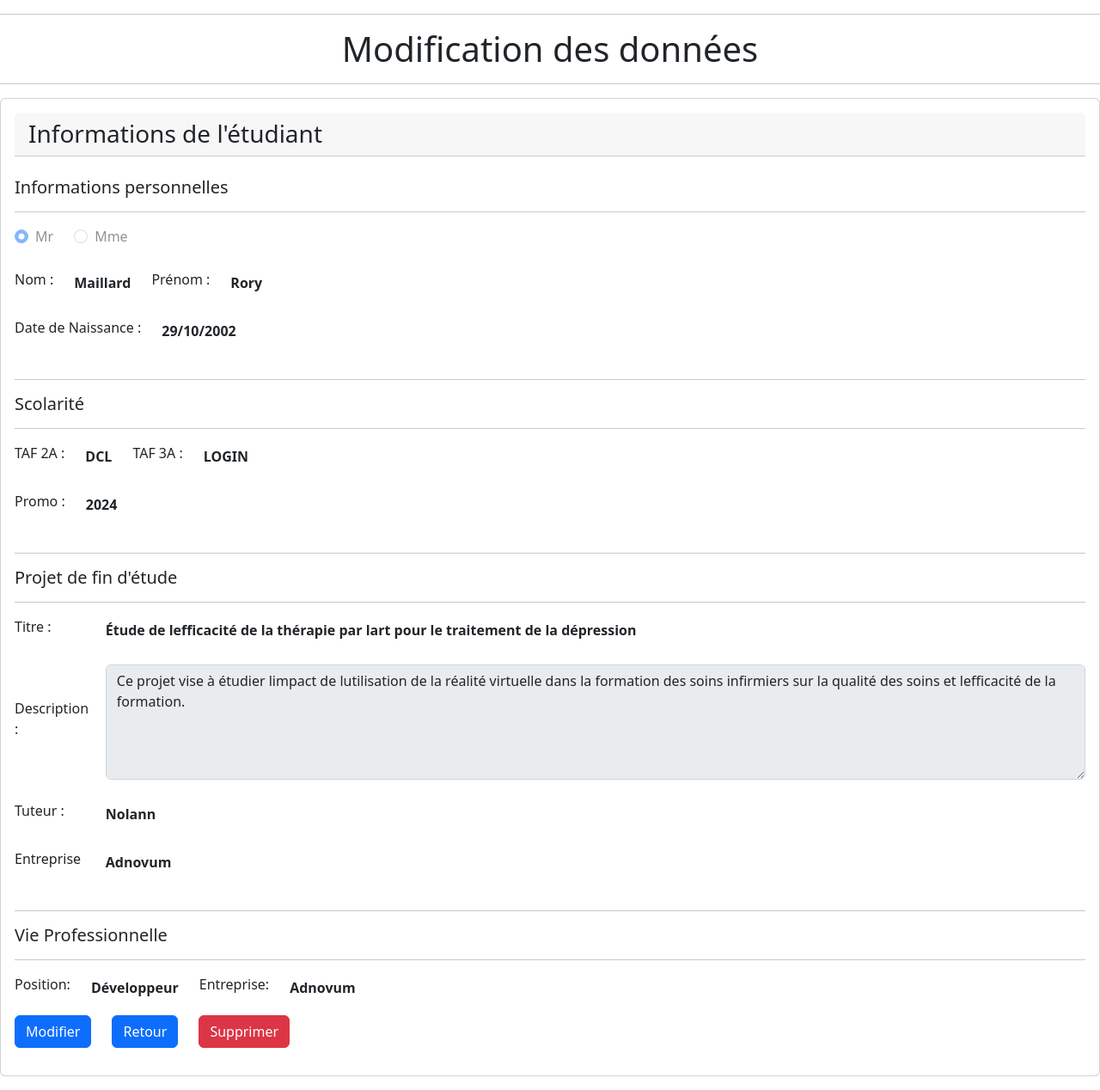
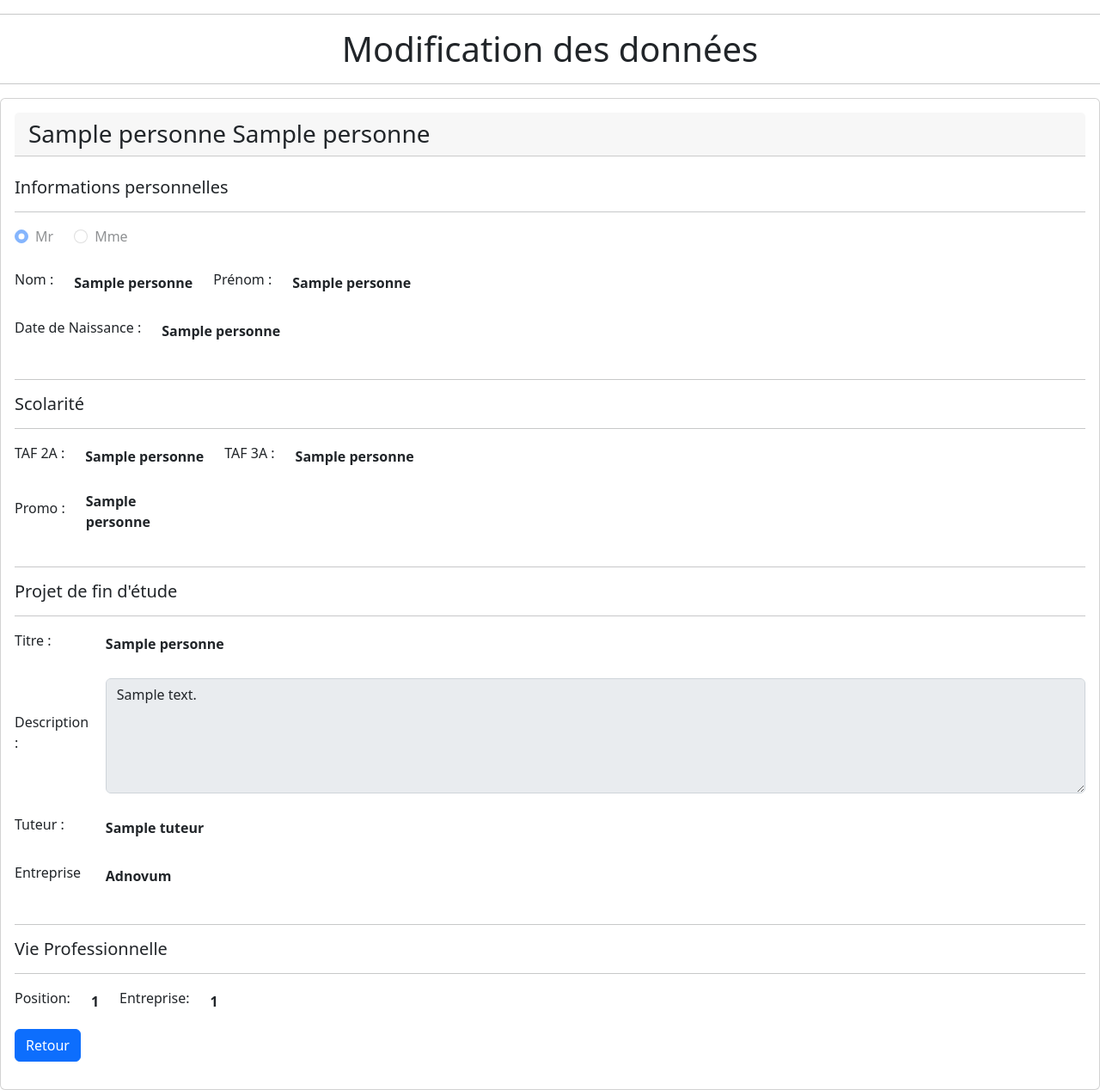
Before and after one commit to nlnTessi07/ue_web_maillard_tessier, a Flask app: template templates/detailsStudent.jinja2 in a window 1280 px wide. Shown: the whole page at 86% size. Run offline with Flask 2, Linux system fonts and the light colour scheme; the template is opened without the code that fills it: most values are stand-ins (such as "Sample title", 1, 10 or a date in 2020).

Commit message:
continuation de integration bdd

```diff
--- a/app.py
+++ b/app.py
@@ -259,24 +259,21 @@ def loginAdminPost():
 def dashboard(isAdmin, current_id):
     clean()
     organisations, positions, pfes, tafs, personnes = createBase()
-    persons=getList(None,None,None,None,None)
+    persons=getList(None,None,None,None,None,None)
     return flask.render_template('Dashboard.html.jinja2',isAdmin=isAdmin,current_id=current_id,personnes=persons,tafs=tafs)
-@app.route('/UserModif')
-def userModif():
-    return flask.render_template('modifUserData.jinja2')
+@app.route('/UserModif/<id>')
+def userModif(id):
+    personne=getList(id,None,None,None,None,None)
+    return flask.render_template('modifUserData.jinja2',personne=personne)
 
 @app.route('/UserModif',methods=["POST"])
 def userModifPost():
     return()
 
-@app.route('/AdminDashboard',methods=["POST"])
-def adminRecherchePost():
-    if 'modifier' in flask.request.form:
-        return flask.redirect('/UserModif')
-    elif 'ajouterEtudiant' in flask.request.form:
-        return flask.redirect('/StudentAdd')
-    elif 'modifEtudiant' in flask.request.form:
-        return flask.redirect('/StudentFind')
+@app.route('/UserDetails/<isAdmin>/<id>')
+def userDetails(isAdmin,id):
+    personne=getList(id,None,None,None,None)
+    return flask.render_template('detailsStudent.jinja2',personne=personne,isADmin=isAdmin)
 
 @app.route('/StudentAdd')
 def addStudent():
--- a/templates/Dashboard.html.jinja2
+++ b/templates/Dashboard.html.jinja2
@@ -191,7 +191,7 @@
                                   </div>
                                     <div class = "row align-items-center">
                                         <div class = "col-sm-4">
-                                            <button type="submit" class="btn btn-primary" name="detailsEtudiant{{ personne[0] }}">Détails</button>
+                                            <button type="submit" class="btn btn-primary" >Détails</button>
                                         </div>
                                         {% if isAdmin=="True" %}
                                             <div class = "col-sm-4">
--- a/templates/detailsStudent.jinja2
+++ b/templates/detailsStudent.jinja2
@@ -17,7 +17,7 @@
                 <div class = "card">
                     <div class="card-body">
                         <form method = "POST">
-                            <h3 class="card-header">Informations de l'étudiant</h3>
+                            <h3 class="card-header">{{ personne[1]}} {{ personne[2] }}</h3>
                           <div class="mb-3">
                               <br>
                               <h5>Informations personnelles</h5>
@@ -46,13 +46,13 @@
                                     <label for="Name" class="form-label">Nom :</label>
                                   </div>
                                   <div class = "col-auto">
-                                        <b>Maillard</b>
+                                        <b>{{ personne[2] }}</b>
                                   </div>
                                   <div class = "col-auto">
                                     <label for="Prenom" class="form-label">Prénom :</label>
                                   </div>
                                   <div class = "col-auto">
-                                    <b>Rory</b>
+                                    <b>{{ personne[1] }}</b>
                                   </div>
                               </div>
                               <br>
@@ -61,7 +61,7 @@
                                     <label for="Date" class="form-label">Date de Naissance :</label>
                                   </div>
                                   <div class = "col-auto">
-                                    <b>29/10/2002</b>
+                                    <b>{{ personne[10] }}</b>
                                   </div>
                               </div>
                                 <br>
@@ -73,13 +73,13 @@
                                       <label for="taf1" class="form-label">TAF 2A :</label>
                                   </div>
                                   <div class = "col-auto">
-                                      <b>DCL</b>
+                                      <b>{{ personne[4] }}</b>
                                   </div>
                                   <div class = "col-auto">
                                       <label for="taf2" class="form-label">TAF 3A :</label>
                                   </div>
                                   <div class = "col-auto">
-                                       <b>LOGIN</b>
+                                       <b>{{ personne[5] }}</b>
                                   </div>
                               </div>
                               <br>
@@ -88,7 +88,7 @@
                                     <label for="promo" class="form-label">Promo :</label>
                                 </div>
                                 <div class = "col-sm-1">
-                                    <b>2024</b>
+                                    <b>{{ personne[3] }}</b>
                                 </div>
                             </div>
                               <br>
@@ -100,7 +100,7 @@
                                     <label for="stage" class="form-label">Titre :</label>
                                 </div>
                                 <div class = "col-sm-11">
-                                    <b>Étude de lefficacité de la thérapie par lart pour le traitement de la dépression</b>
+                                    <b>{{ personne[9].titre }}</b>
                                 </div>
                             </div>
                               <br>
@@ -109,7 +109,7 @@
                                       <label for="description" class="form-label">Description :</label>
                                   </div>
                                   <div class = "col-sm-11">
-                                      <textarea autocomplete="off" class="form-control" id="description" rows="5" wrap="soft" name="description" disabled>Ce projet vise à étudier limpact de lutilisation de la réalité virtuelle dans la formation des soins infirmiers sur la qualité des soins et lefficacité de la formation.</textarea>
+                                      <textarea autocomplete="off" class="form-control" id="description" rows="5" wrap="soft" name="description" disabled>{{ personne[9].description }}</textarea>
                                   </div>
                               </div>
                               <br>
@@ -118,7 +118,7 @@
                                       <label for="tuteur" class="form-label">Tuteur :</label>
                                   </div>
                                   <div class="col-auto">
-                                      <b>Nolann</b>
+                                      <b>{{ personne[9].tuteur }}</b>
                                   </div>
                               </div>
                               <br>
@@ -139,26 +139,28 @@
                                     <label for="position" class="form-label">Position:</label>
                                 </div>
                                 <div class = "col-auto">
-                                    <b>Développeur</b>
+                                    <b>{{ personne[8][0] }}</b>
                                 </div>
                                 <div class = "col-auto">
                                     <label for="entreprise" class="form-label">Entreprise:</label>
                                 </div>
                                 <div class = "col-auto">
-                                    <b>Adnovum</b>
+                                    <b>{{ personne[7][0] }}</b>
                                 </div>
                             </div>
                           </div>
                             <div class="row align-items-center">
                                 <div class="col-auto">
-                                    <button type="submit" class="btn btn-primary" name="modifier">Modifier</button>
+                                    <button type="submit" class="btn btn-primary" name="retour">Retour</button>
                                 </div>
-                                <div class="col-auto">
-                                    <button type="submit" class="btn btn-primary" name="retouyr">Retour</button>
-                                </div>
-                                <div class="col-auto">
-                                    <button type="submit" class="btn btn-danger" name="supprimer">Supprimer</button>
-                                </div>
+                                {% if isADmin=='True' %}
+                                    <div class="col-auto">
+                                        <button type="submit" class="btn btn-primary" name="modifier">Modifier</button>
+                                    </div>
+                                    <div class="col-auto">
+                                        <button type="submit" class="btn btn-danger" name="supprimer">Supprimer</button>
+                                    </div>
+                                {% endif %}
                             </div>
                         </form>
                     </div>
```
Also changed, not shown: templates/modifUserData.jinja2 (+13 -13 lines).
